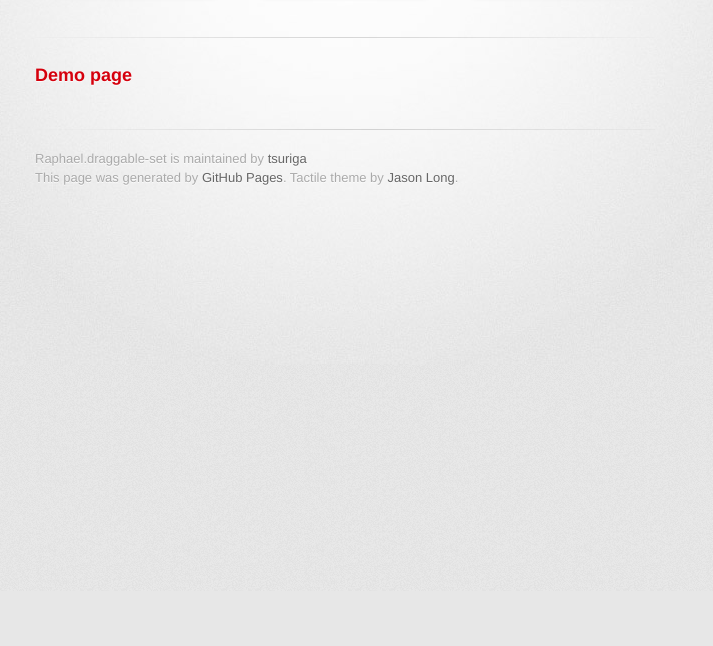
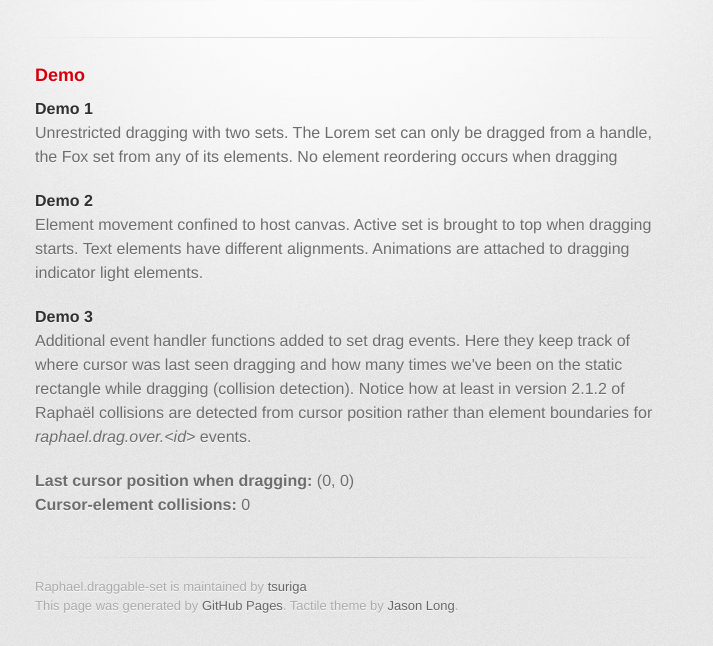
Before and after one commit to tsuriga/raphael.draggable-set, a plain HTML site: page index.html in a window 1280 px wide. Shown: the part 209-855 px from the top of the page, without its empty margins (295-1008 px from the left). Before the commit the page ends 800 px from the top, so only its background shows below. Drawn offline with Linux system fonts and the light colour scheme; a web font is replaced by a local one.

Commit message:
Add demo code

```diff
--- a/index.html
+++ b/index.html
@@ -11,6 +11,13 @@
     <script src="//html5shiv.googlecode.com/svn/trunk/html5.js"></script>
     <![endif]-->
     <title>Raphael.draggable-set by tsuriga</title>
+    <script src="//cdnjs.cloudflare.com/ajax/libs/raphael/2.1.2/raphael-min.js"></script>
+    <script src="//raw.githubusercontent.com/tsuriga/raphael.draggable-set/master/lib/raphael.draggable-set.js"></script>
+    <script src="//raw.githubusercontent.com/tsuriga/raphael.draggable-set/master/demo/demo.js"></script>
+    <style type="text/css">
+svg { border: 1px solid black; }
+p { max-width: 800px; }
+        </style>
   </head>
 
   <body>
@@ -32,7 +39,27 @@
 
         <section id="main_content">
           <h3>
-<a id="demo-page" class="anchor" href="#demo-page" aria-hidden="true"><span class="octicon octicon-link"></span></a>Demo page</h3>
+            <a id="demo-page" class="anchor" href="#demo-page" aria-hidden="true">
+              <span class="octicon octicon-link"></span>
+            </a>
+            Demo
+          </h3>
+
+          <h4>Demo 1</h4>
+          <p>Unrestricted dragging with two sets. The Lorem set can only be dragged from a handle, the Fox set from any of its elements. No element reordering occurs when dragging</p>
+          <div id="demo1"></div>
+
+          <h4>Demo 2</h4>
+          <p>Element movement confined to host canvas. Active set is brought to top when dragging starts. Text elements have different alignments. Animations are attached to dragging indicator light elements.</p>
+          <div id="demo2"></div>
+
+          <h4>Demo 3</h4>
+          <p>Additional event handler functions added to set drag events. Here they keep track of where cursor was last seen dragging and how many times we've been on the static rectangle while dragging (collision detection). Notice how at least in version 2.1.2 of Raphaël collisions are detected from cursor position rather than element boundaries for <em>raphael.drag.over.&lt;id&gt;</em> events.</p>
+          <p>
+              <strong>Last cursor position when dragging:</strong> <span id="lastPos">(0, 0)</span><br />
+              <strong>Cursor-element collisions:</strong> <span id="collisionCounter">0</span>
+          </p>
+          <div id="demo3"></div>
         </section>
 
         <footer>
```
